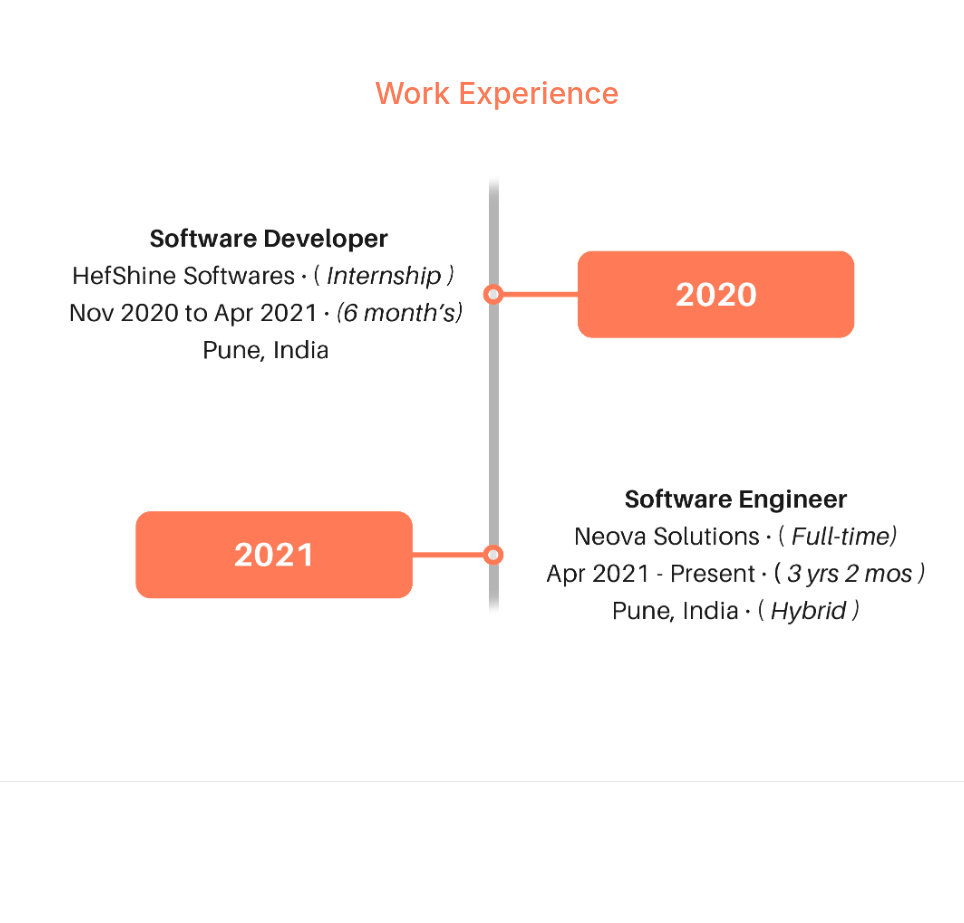
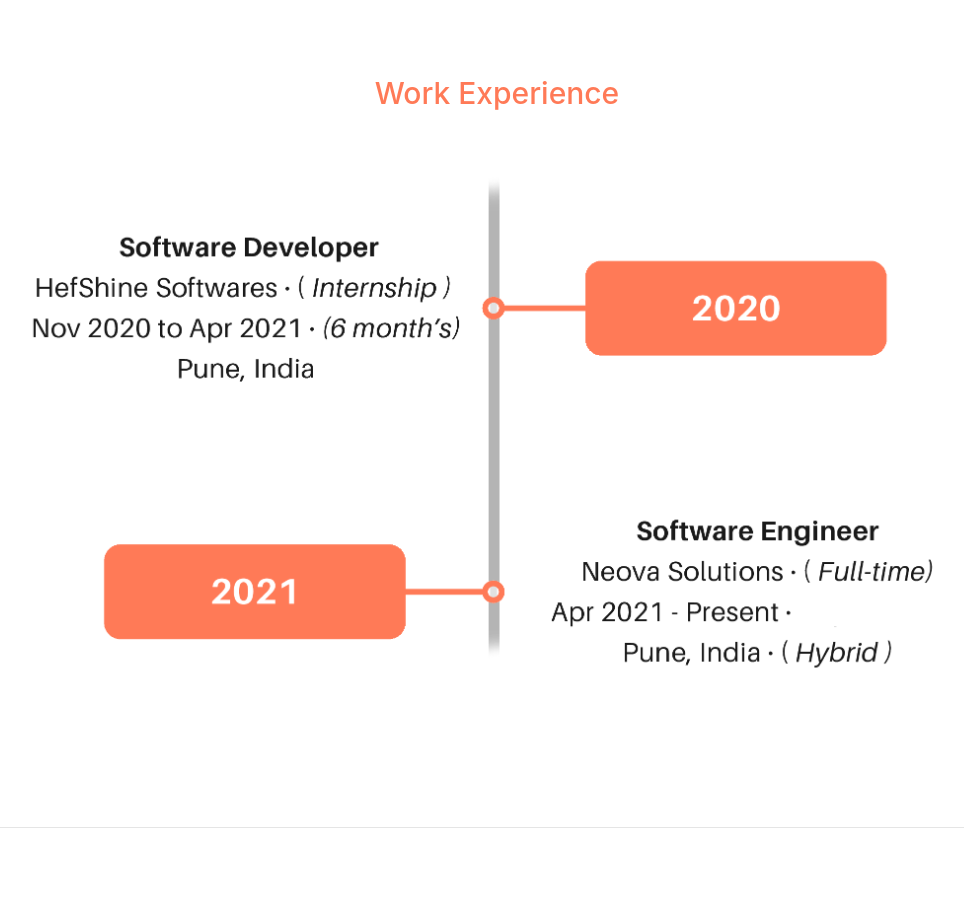
Before and after one commit to mahindra1501/portfolio, a website: page index.html in a window 1280 px wide. Shown: the part 2240-3163 px from the top of the page, without its empty margins (143-1107 px from the left). Drawn offline with Linux system fonts and the light colour scheme.

Commit message:
modified the changes related to WExp pic

```diff
--- a/index.html
+++ b/index.html
@@ -172,7 +172,7 @@
      <section  id="Work" class="section">
         <div class="container text-center"> <br><br>
             <h6 class="section-title mb-4">Work Experience</h6>
-            <img src="assets/imgs/WExp (3).png" alt="" class="img-thumbnail mb-4">
+            <img src="assets/imgs/WExp (3) (1).png" alt="" class="img-thumbnail mb-4">
         </div>
      </section>
      <hr>
```
Also changed, not shown: assets/imgs/WExp (3) (1).png (added).
